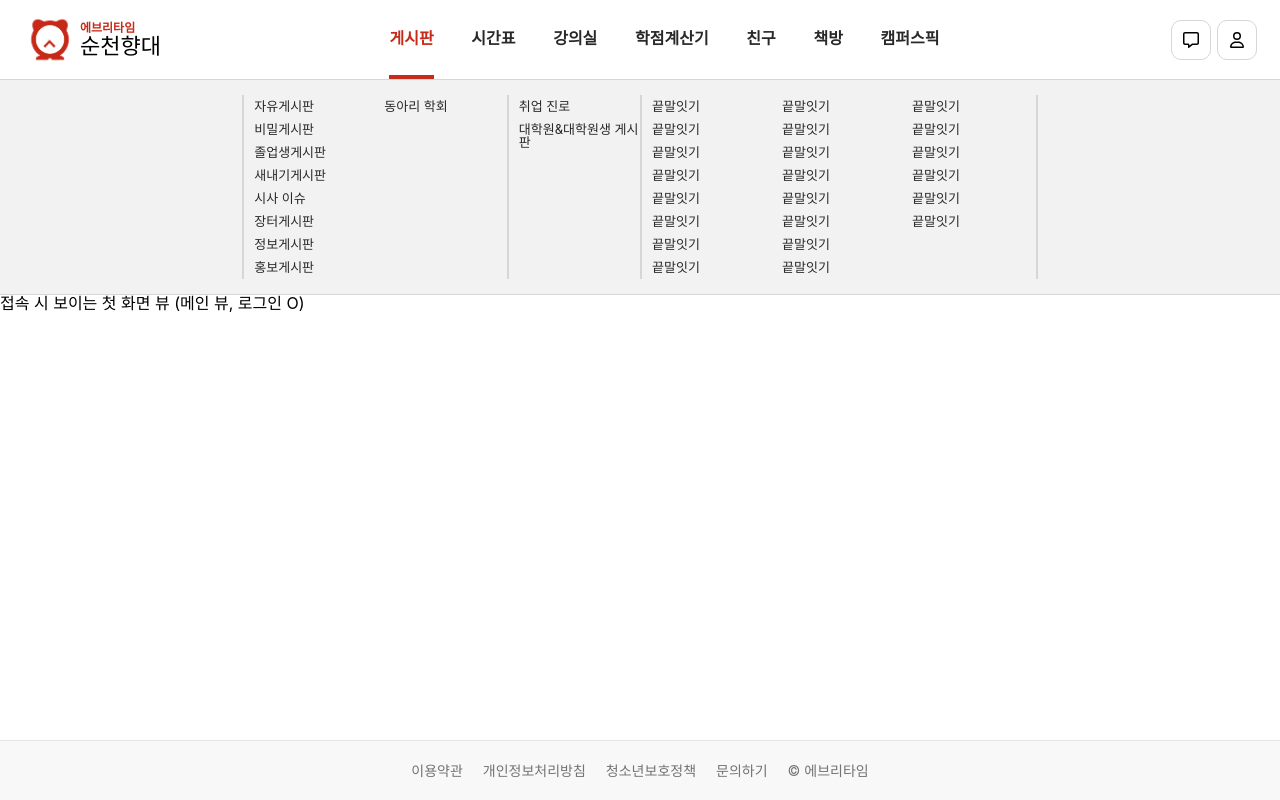
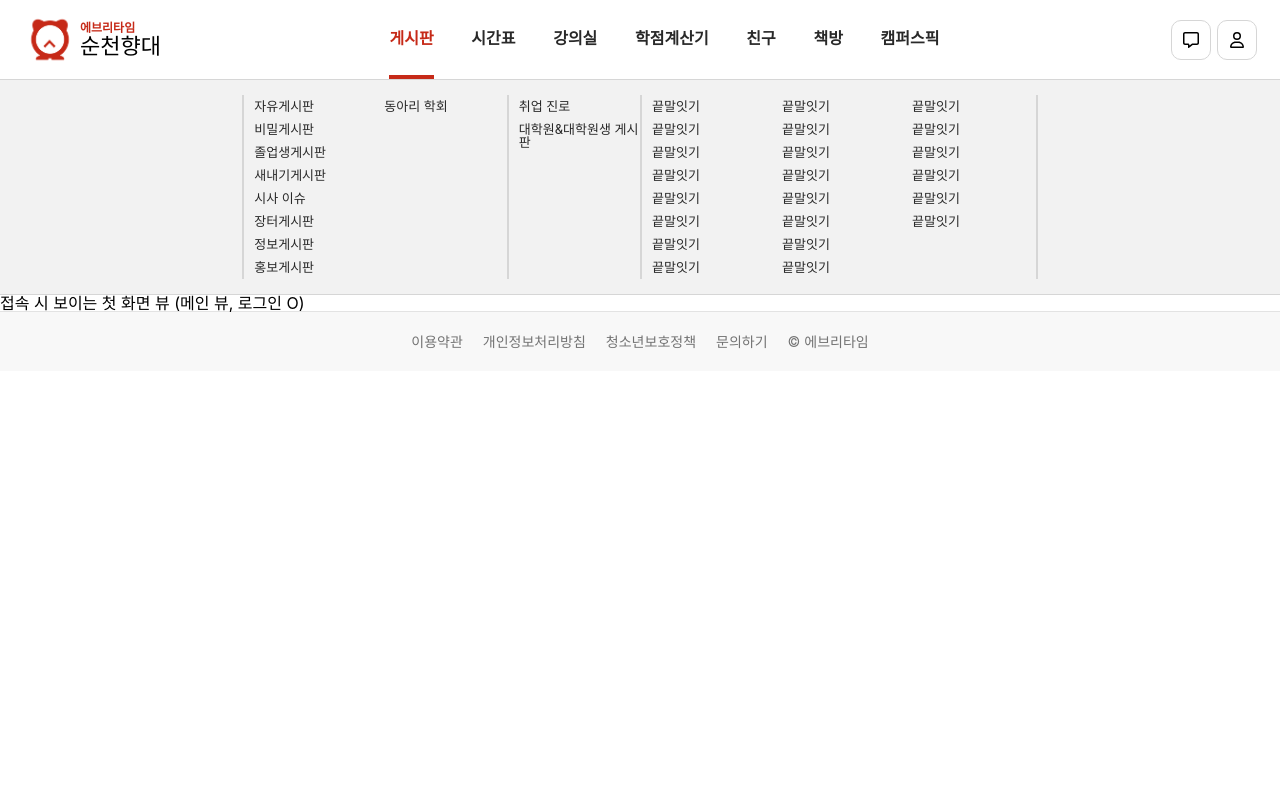
Before and after one commit to NevryTime/NevryTime-FE, a Next.js app: page / in a window 1280 px wide. Built offline with nearby package versions, Linux system fonts and the light colour scheme.

Commit message:
fix: footer 위치 수정

```diff
--- a/pages/index.tsx
+++ b/pages/index.tsx
@@ -14,7 +14,6 @@ const Container = styled.div`
 
 const FooterSection = styled.div`
   width: 100%;
-  position: absolute;
   bottom: 0;
 `;
 
@@ -36,12 +35,7 @@ function Home() {
           </FooterSection>
         </>
       ) : (
-        <>
-          <MainView_NotLogged />
-          <FooterSection>
-            <Footer />
-          </FooterSection>
-        </>
+        <MainView_NotLogged />
       )}
     </Container>
   );
```
